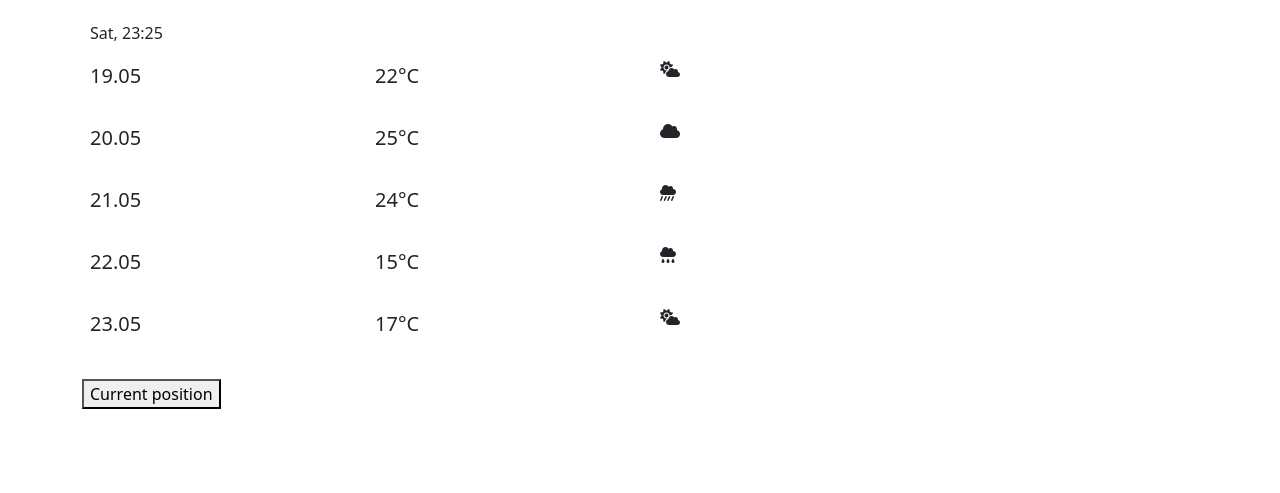
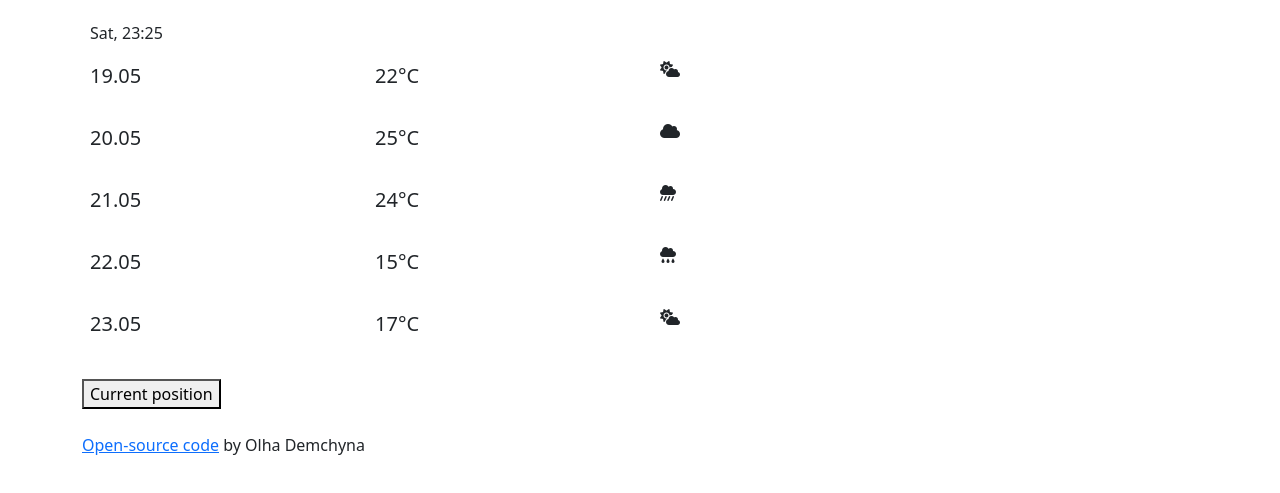
Before and after one commit to OlhaDemchyna/my-project, a website built with Parcel: page index.html in a window 1280 px wide. Shown: the part 147-640 px from the top of the page. Built offline with nearby package versions, Linux system fonts and the light colour scheme.

```diff
--- a/index.html
+++ b/index.html
@@ -112,7 +112,10 @@
       <button class="positionButton">
         Current position
       </button>
-      <script src="src/index.js"></script>
+      <br />
+      <br />
+      <a href="https://github.com/OlhaDemchyna/my-project">Open-source code</a> by Olha Demchyna
     </div>
+    <script src="src/index.js"></script>
   </body>
 </html>
```
